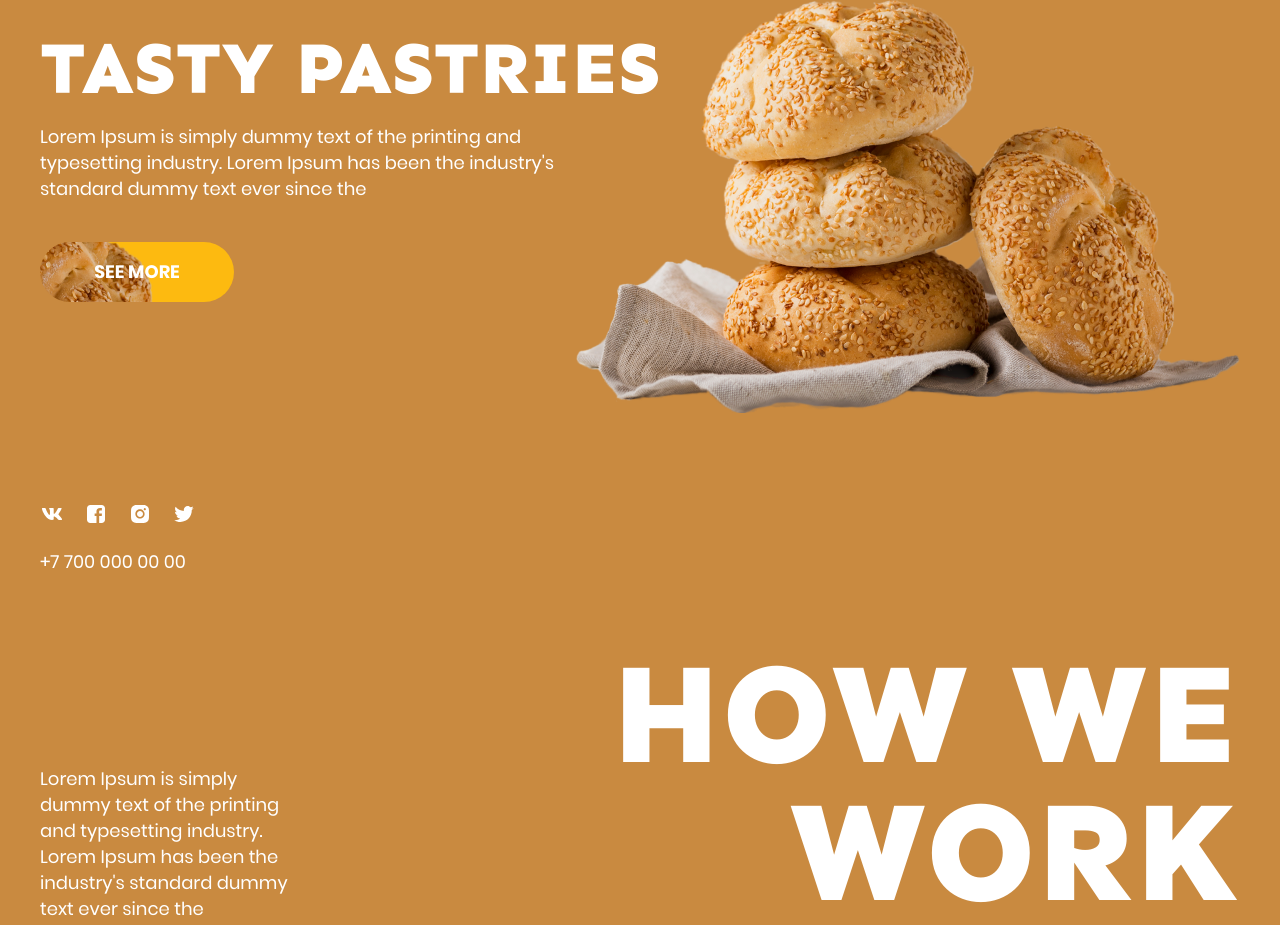
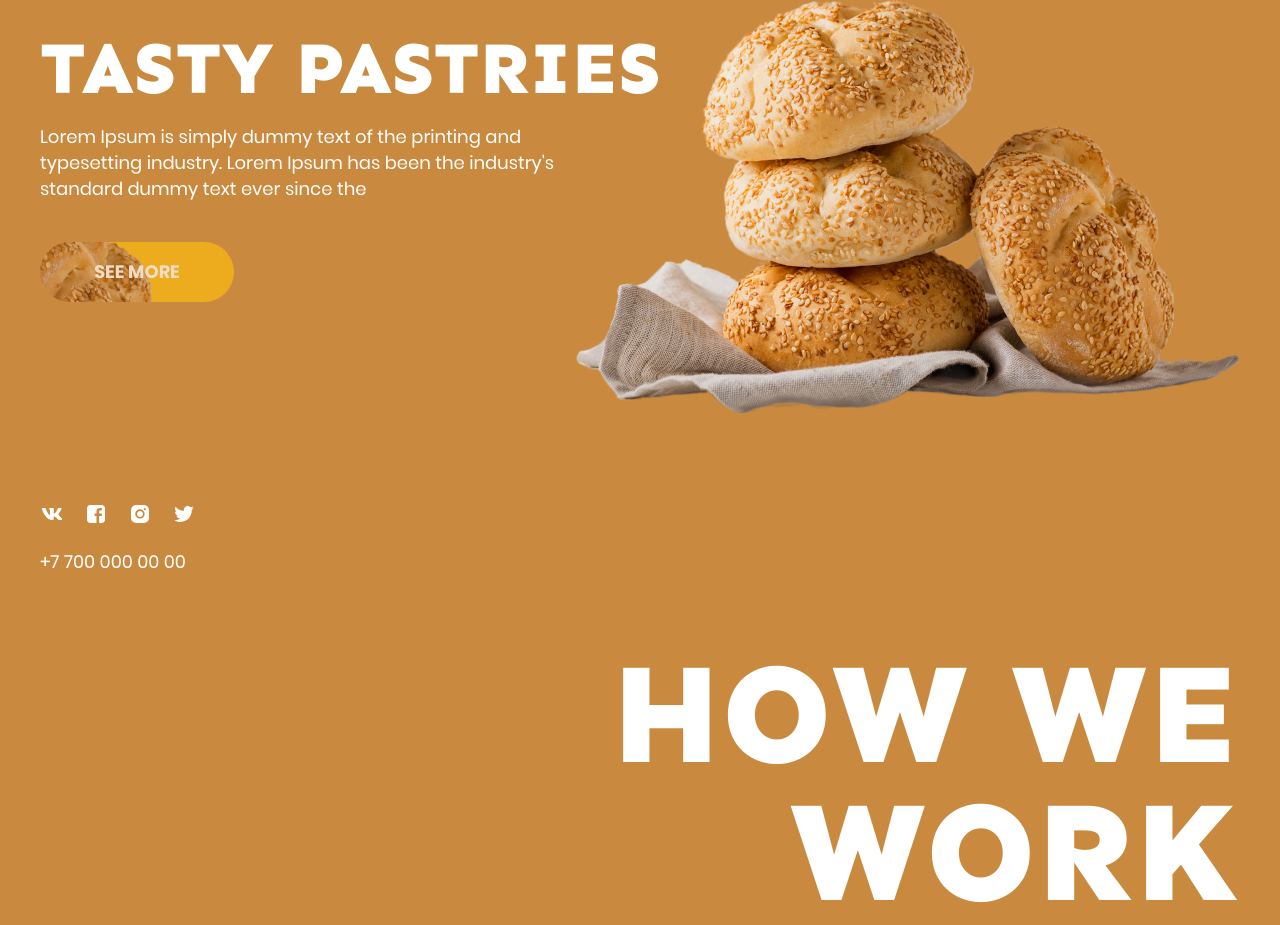
Before and after one commit to Sosa-chamberlain/Bakery, a website built with Parcel: page src/index.html in a window 1280 px wide. Shown: the part 261-1186 px from the top of the page. Built offline with nearby package versions, Linux system fonts and the light colour scheme; a web font is replaced by a local one.

Commit message:
по мелочи изменения (+ у кнопки появились новые всойства)

```diff
--- a/src/index.html
+++ b/src/index.html
@@ -57,7 +57,7 @@
 
     <section class="how-we-work grid">
 
-        <div class="how-we-work__text">
+        <div class="how-we-work__container">
         <h1 class="how-we-work__title title-primary">How we<br>work</h1>
         <p class="how-we-work__description description">Lorem Ipsum is simply<br>dummy text of the printing<br>and typesetting
             industry.<br>Lorem Ipsum has been the<br>industry's standard dummy<br>text ever since the</p>
--- a/src/styles/button.scss
+++ b/src/styles/button.scss
@@ -1,20 +1,25 @@
 .button {
     width: 194px;
     height: 60px;
-    flex-shrink: 0;
     border-radius: 30px;
     border-style: none;
     color: #FFF;
     text-align: center;
     font-family: Poppins-bold;
     font-size: 18px;
-    font-style: normal;
     font-weight: 900;
     line-height: 24px;
     background: #FDBA10;
     display: block;
+    cursor: pointer;
+    opacity: 70%;
 
     &--center {
         margin: 0 auto;
     }
 }
+
+.button:hover {
+    opacity: 100%;
+    transition-duration: 1s;
+}
--- a/src/styles/how-we-work.scss
+++ b/src/styles/how-we-work.scss
@@ -1,7 +1,7 @@
 .how-we-work {
     padding-top: 70px;
 
-    &__text {
+    &__text-container {
         display: flex;
         flex-flow: row-reverse;
         justify-content: space-between;
--- a/src/styles/typography.scss
+++ b/src/styles/typography.scss
@@ -14,7 +14,6 @@
     &--inverse {
         color: #C98A40;
     }
-
 }
 
 .title-secondary {
```
